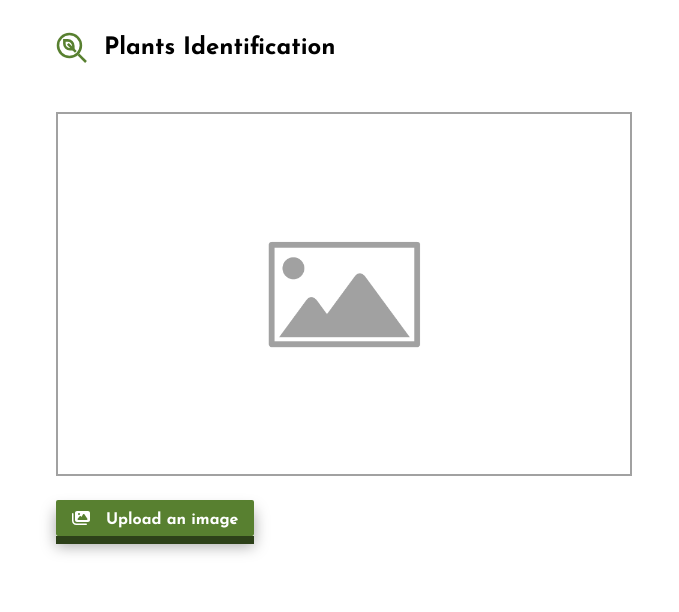
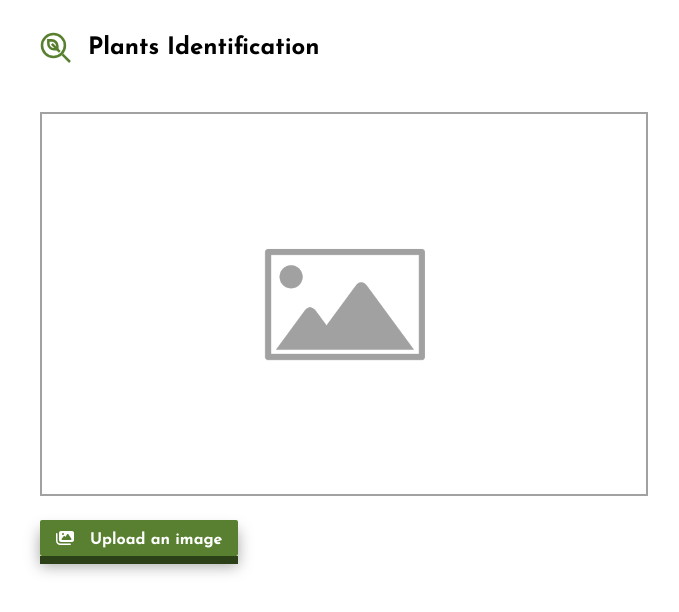
Before and after one commit to hazelGranger/plants-recognition-app, a React (Create React App) app: page / in a window 1280 px wide. Shown: the top 612 px of the page, without its empty margins (296-975 px from the left). Built offline with nearby package versions, Linux system fonts and the light colour scheme.

Commit message:
layout and move error message up

```diff
--- a/src/App.tsx
+++ b/src/App.tsx
@@ -71,6 +71,7 @@ function App() {
         isIdentifying={isIdentifying}
         handleClick={onClickImagePlaceholder}
       />
+      {!!error && <p className="error">{error.message}!</p>}
       <ActionPanel
         hasImage={!!image}
         isIdentifying={isIdentifying}
@@ -78,7 +79,6 @@ function App() {
         handleSelectImages={handleSelectImages}
         handleIdentify={identify}
       />
-      {!!error && <p className="error">{error.message}!</p>}
       <Result result={result} />
     </div>
   );
--- a/src/index.css
+++ b/src/index.css
@@ -23,9 +23,9 @@ a {
 .App-container {
   height: 100%;
   width: 50%;
-  min-width: 22rem;
+  min-width: 21rem;
   margin: auto;
-  padding: 2rem 2rem 6rem;
+  padding: 2rem 1rem 6rem;
 }
 
 .button {
```
Also changed, not shown: 1 other file (tests, documents, lock files or other folders).
